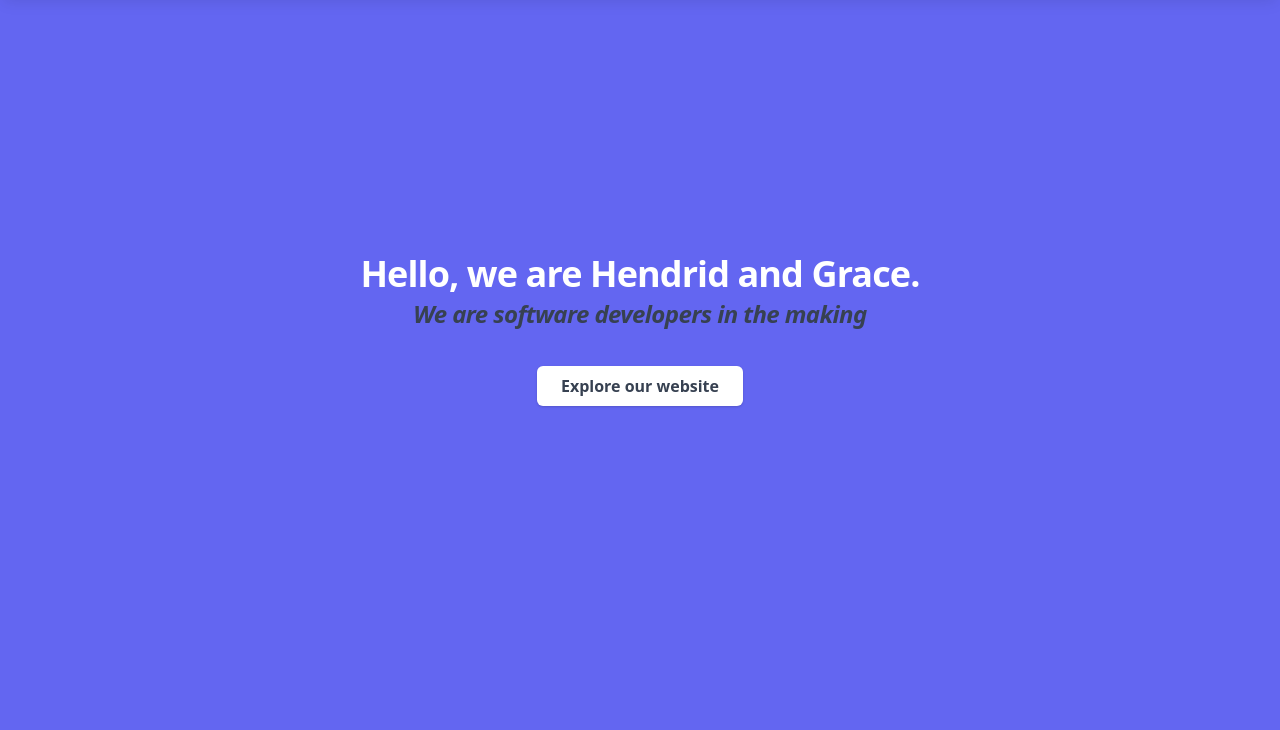
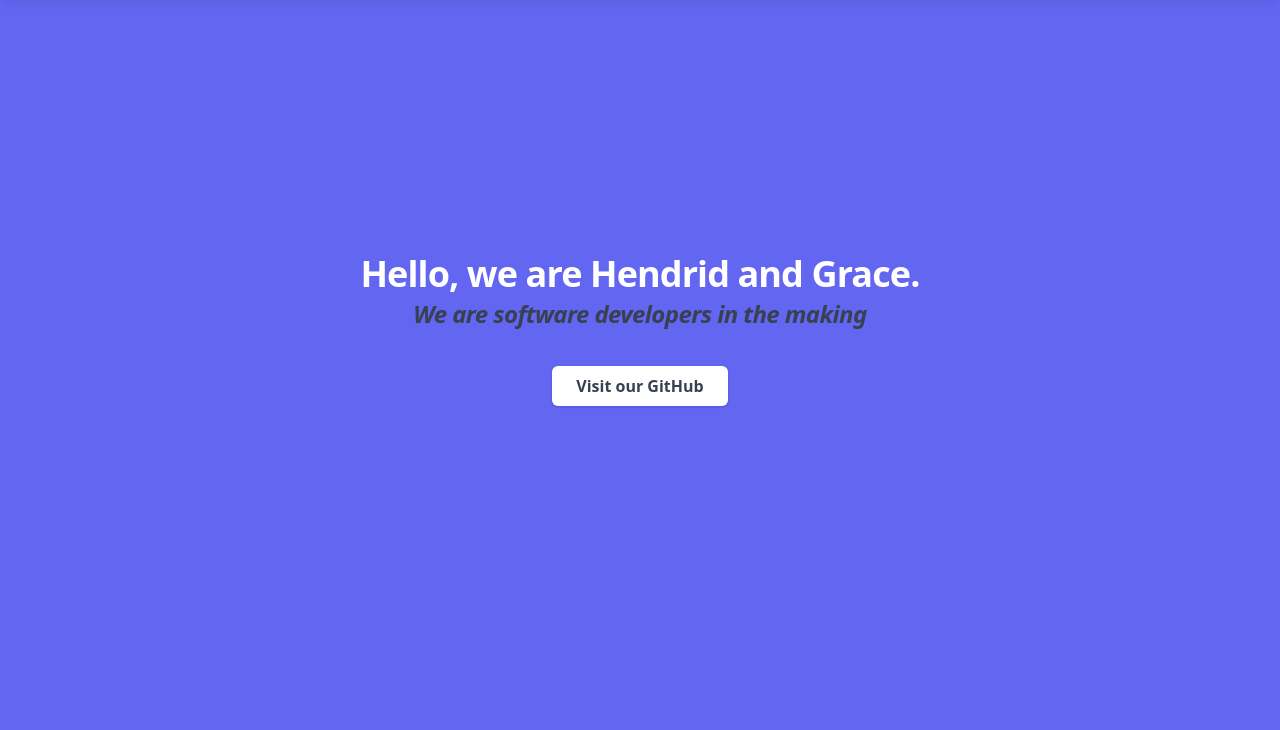
Before and after one commit to lagra-iku/Microverse-Hendrid, a website built with Vite: page index.html in a window 1280 px wide. Shown: the part 70-800 px from the top of the page. Built offline with nearby package versions, Linux system fonts and the light colour scheme; files whose address does not match are found by name.

Commit message:
GitHub Link Added

```diff
--- a/index.html
+++ b/index.html
@@ -51,8 +51,8 @@
         <h2 class="text-1xl leading-9 font-bold tracking-tight text-gray-700 sm:text-2xl sm:leading-10"><em>We are software developers in the making</em></h2>
         <div class="mt-8 flex justify-center">
             <div class="inline-flex rounded-md bg-white shadow">
-                <a href="#" class="text-gray-700 font-bold py-2 px-6">
-                    Explore our website
+                <a href="https://github.com/lagra-iku/Microverse-Hendrid" target="_blank"  class="text-gray-700 font-bold py-2 px-6">
+                    Visit our GitHub
                 </a>
             </div>
         </div>
```
